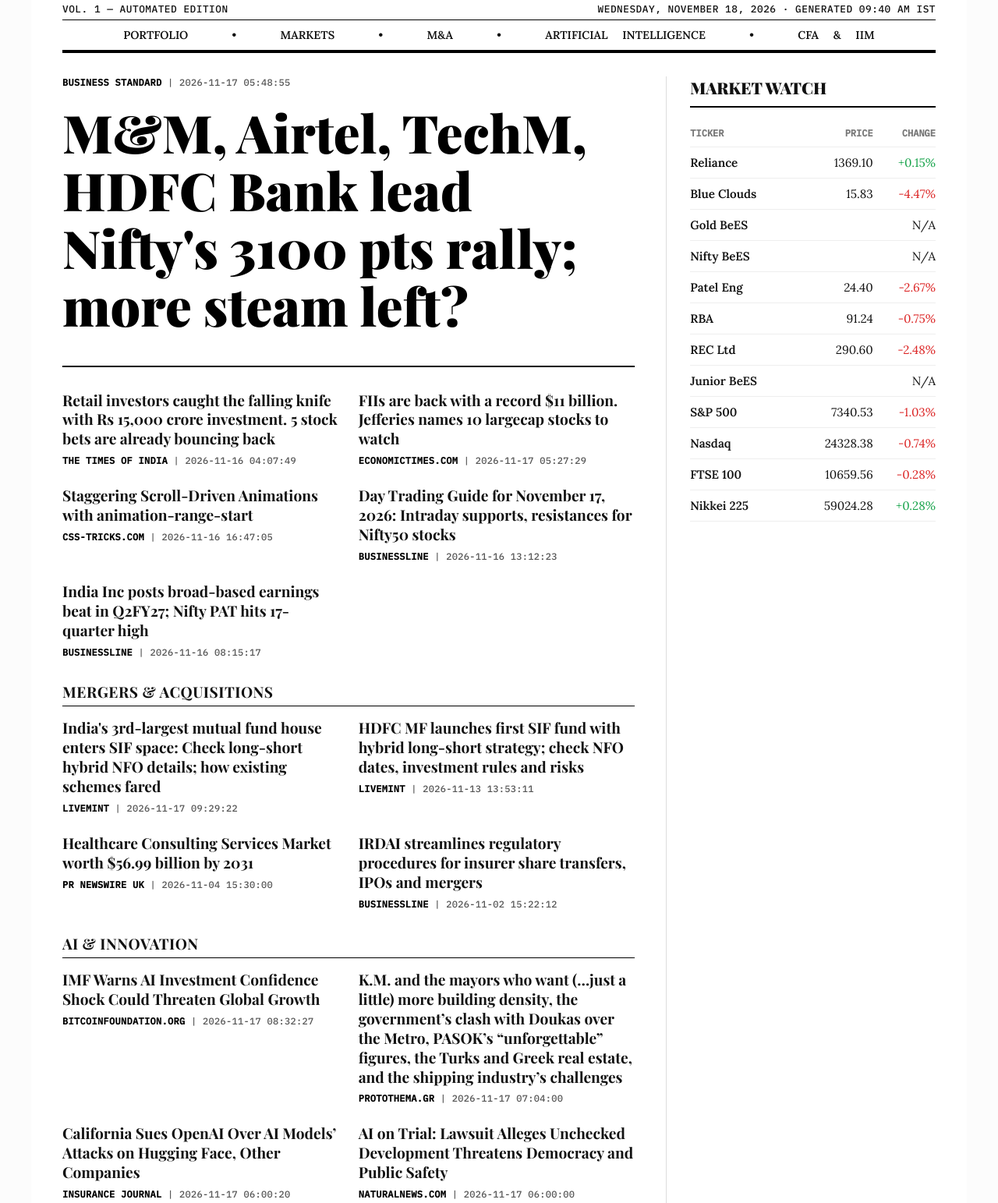
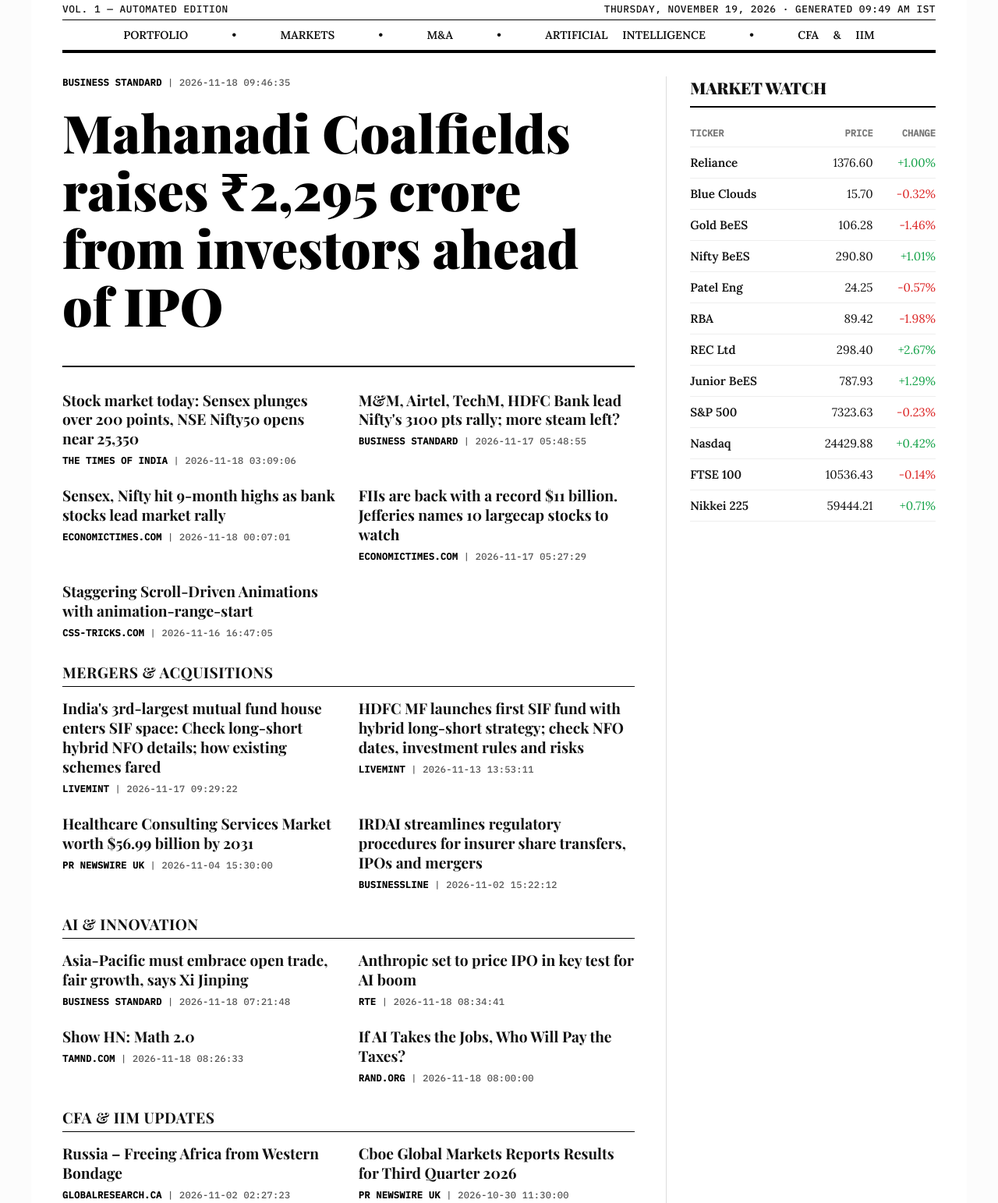
Before and after one commit to sagarry424-oss/daily-newspaper, a plain HTML site: page index.html in a window 1280 px wide. Shown: the part 186-1729 px from the top of the page at 78% size. Drawn offline with nearby package versions, Linux system fonts and the light colour scheme; a web font is replaced by a local one.

Commit message:
Automated daily newspaper update

```diff
--- a/index.html
+++ b/index.html
@@ -165,7 +165,7 @@
         </div>
         <div class="date-bar">
             <span>Vol. 1 — Automated Edition</span>
-            <span>Wednesday, November 18, 2026 · Generated 09:40 AM IST</span>
+            <span>Thursday, November 19, 2026 · Generated 09:49 AM IST</span>
         </div>
         <div class="nav-bar">
             PORTFOLIO &nbsp; • &nbsp; MARKETS &nbsp; • &nbsp; M&amp;A &nbsp; • &nbsp; ARTIFICIAL INTELLIGENCE &nbsp; • &nbsp; CFA &amp; IIM
@@ -176,15 +176,25 @@
             <div class="main-content">
 
                 <div class="lead-story">
-                    <p class="meta"><strong>Business Standard</strong> | 2026-11-17 05:48:55</p>
-                    <h2><a href="https://www.business-standard.com/markets/news/m-m-airtel-techm-hdfc-bank-lead-nifty-s-3100-pts-rally-more-steam-left-126111700263_1.html" target="_blank">M&M, Airtel, TechM, HDFC Bank lead Nifty's 3100 pts rally; more steam left?</a></h2>
+                    <p class="meta"><strong>Business Standard</strong> | 2026-11-18 09:46:35</p>
+                    <h2><a href="https://www.business-standard.com/companies/news/mahanadi-coalfields-raises-2-295-crore-from-investors-ahead-of-ipo-126111800582_1.html" target="_blank">Mahanadi Coalfields raises ₹2,295 crore from investors ahead of IPO</a></h2>
                 </div>
 
                 <div class="articles-grid">
 
         <div class='article'>
-            <h3><a href='https://economictimes.indiatimes.com/markets/stocks/news/retail-investors-caught-the-falling-knife-with-rs-15000-crore-investment-5-stock-bets-are-already-bouncing-back/articleshow/135872391.cms' target='_blank'>Retail investors caught the falling knife with Rs 15,000 crore investment. 5 stock bets are already bouncing back</a></h3>
-            <p class='meta'><strong>The Times of India</strong> | 2026-11-16 04:07:49</p>
+            <h3><a href='https://timesofindia.indiatimes.com/business/india-business/sensex-stock-market-today-18-november-2026-live-updates-nse-bse-gift-nifty-50-top-gainers-losers-mcx-stocks-in-focus-market-news/liveblog/135947076.cms' target='_blank'>Stock market today: Sensex plunges over 200 points, NSE Nifty50 opens near 25,350</a></h3>
+            <p class='meta'><strong>The Times of India</strong> | 2026-11-18 03:09:06</p>
+        </div>
+
+        <div class='article'>
+            <h3><a href='https://www.business-standard.com/markets/news/m-m-airtel-techm-hdfc-bank-lead-nifty-s-3100-pts-rally-more-steam-left-126111700263_1.html' target='_blank'>M&M, Airtel, TechM, HDFC Bank lead Nifty's 3100 pts rally; more steam left?</a></h3>
+            <p class='meta'><strong>Business Standard</strong> | 2026-11-17 05:48:55</p>
+        </div>
+
+        <div class='article'>
+            <h3><a href='https://m.economictimes.com/markets/stocks/news/sensex-nifty-hit-9-month-highs-as-bank-stocks-lead-market-rally/articleshow/135943938.cms' target='_blank'>Sensex, Nifty hit 9-month highs as bank stocks lead market rally</a></h3>
+            <p class='meta'><strong>Economictimes.com</strong> | 2026-11-18 00:07:01</p>
         </div>
 
         <div class='article'>
@@ -195,16 +205,6 @@
         <div class='article'>
             <h3><a href='https://css-tricks.com/staggering-scroll-driven-animations-with-animation-range-start/' target='_blank'>Staggering Scroll-Driven Animations with animation-range-start</a></h3>
             <p class='meta'><strong>Css-tricks.com</strong> | 2026-11-16 16:47:05</p>
-        </div>
-
-        <div class='article'>
-            <h3><a href='https://www.thehindubusinessline.com/portfolio/day-trading-guide/day-trading-guide-for-november-17/article71708055.ece' target='_blank'>Day Trading Guide for November 17, 2026: Intraday supports, resistances for Nifty50 stocks</a></h3>
-            <p class='meta'><strong>BusinessLine</strong> | 2026-11-16 13:12:23</p>
-        </div>
-
-        <div class='article'>
-            <h3><a href='https://www.thehindubusinessline.com/markets/india-inc-posts-broad-based-earnings-beat-in-q2fy27-nifty-pat-hits-17-quarter-high/article71707196.ece' target='_blank'>India Inc posts broad-based earnings beat in Q2FY27; Nifty PAT hits 17-quarter high</a></h3>
-            <p class='meta'><strong>BusinessLine</strong> | 2026-11-16 08:15:17</p>
         </div>
 
                 </div>
@@ -238,23 +238,23 @@
                 <div class="articles-grid">
 
         <div class='article'>
-            <h3><a href='https://bitcoinfoundation.org/news/ai/imf-warns-ai-investment-confidence-shock-could-threaten-global-growth/' target='_blank'>IMF Warns AI Investment Confidence Shock Could Threaten Global Growth</a></h3>
-            <p class='meta'><strong>Bitcoinfoundation.org</strong> | 2026-11-17 08:32:27</p>
+            <h3><a href='https://www.business-standard.com/world-news/asia-pacific-must-embrace-open-trade-fair-growth-says-xi-jinping-126111800352_1.html' target='_blank'>Asia-Pacific must embrace open trade, fair growth, says Xi Jinping</a></h3>
+            <p class='meta'><strong>Business Standard</strong> | 2026-11-18 07:21:48</p>
         </div>
 
         <div class='article'>
-            <h3><a href='https://en.protothema.gr/2026/11/17/k-m-and-the-mayors-who-want-just-a-little-more-building-density-the-governments-clash-with-doukas-over-the-metro-pasoks-unforgettable-figures-the-tur/' target='_blank'>K.M. and the mayors who want (…just a little) more building density, the government’s clash with Doukas over the Metro, PASOK’s “unforgettable” figures, the Turks and Greek real estate, and the shipping industry’s challenges</a></h3>
-            <p class='meta'><strong>Protothema.gr</strong> | 2026-11-17 07:04:00</p>
+            <h3><a href='https://www.rte.ie/news/business/2026/1118/1599642-anthropic-set-to-price-ipo/' target='_blank'>Anthropic set to price IPO in key test for AI boom</a></h3>
+            <p class='meta'><strong>RTE</strong> | 2026-11-18 08:34:41</p>
         </div>
 
         <div class='article'>
-            <h3><a href='https://www.insurancejournal.com/news/west/2026/11/17/892762.htm' target='_blank'>California Sues OpenAI Over AI Models’ Attacks on Hugging Face, Other Companies</a></h3>
-            <p class='meta'><strong>Insurance Journal</strong> | 2026-11-17 06:00:20</p>
+            <h3><a href='https://math2.tamnd.com/areas/' target='_blank'>Show HN: Math 2.0</a></h3>
+            <p class='meta'><strong>Tamnd.com</strong> | 2026-11-18 08:26:33</p>
         </div>
 
         <div class='article'>
-            <h3><a href='https://www.naturalnews.com/2026-11-17-ai-trial-unchecked-development-threatens-democracy-public-safety.html' target='_blank'>AI on Trial: Lawsuit Alleges Unchecked Development Threatens Democracy and Public Safety</a></h3>
-            <p class='meta'><strong>Naturalnews.com</strong> | 2026-11-17 06:00:00</p>
+            <h3><a href='https://www.rand.org/pubs/research_briefs/RBA4392-3.html' target='_blank'>If AI Takes the Jobs, Who Will Pay the Taxes?</a></h3>
+            <p class='meta'><strong>Rand.org</strong> | 2026-11-18 08:00:00</p>
         </div>
 
                 </div>
@@ -300,56 +300,74 @@
 
         <tr>
             <td class='ticker-name'>Reliance</td>
-            <td class='price'>1369.10</td>
-            <td class='change' style='color:#16a34a'>+0.15%</td>
+            <td class='price'>1376.60</td>
+            <td class='change' style='color:#16a34a'>+1.00%</td>
         </tr>
 
         <tr>
             <td class='ticker-name'>Blue Clouds</td>
-            <td class='price'>15.83</td>
-            <td class='change' style='color:#dc2626'>-4.47%</td>
+            <td class='price'>15.70</td>
+            <td class='change' style='color:#dc2626'>-0.32%</td>
         </tr>
-        <tr><td class='ticker-name'>Gold BeES</td><td colspan='2' class='price'>N/A</td></tr><tr><td class='ticker-name'>Nifty BeES</td><td colspan='2' class='price'>N/A</td></tr>
+
+        <tr>
+            <td class='ticker-name'>Gold BeES</td>
+            <td class='price'>106.28</td>
+            <td class='change' style='color:#dc2626'>-1.46%</td>
+        </tr>
+
+        <tr>
+            <td class='ticker-name'>Nifty BeES</td>
+            <td class='price'>290.80</td>
+            <td class='change' style='color:#16a34a'>+1.01%</td>
+        </tr>
+
         <tr>
             <td class='ticker-name'>Patel Eng</td>
-            <td class='price'>24.40</td>
-            <td class='change' style='color:#dc2626'>-2.67%</td>
+            <td class='price'>24.25</td>
+            <td class='change' style='color:#dc2626'>-0.57%</td>
         </tr>
 
         <tr>
             <td class='ticker-name'>RBA</td>
-            <td class='price'>91.24</td>
-            <td class='change' style='color:#dc2626'>-0.75%</td>
+            <td class='price'>89.42</td>
+            <td class='change' style='color:#dc2626'>-1.98%</td>
         </tr>
 
         <tr>
             <td class='ticker-name'>REC Ltd</td>
-            <td class='price'>290.60</td>
-            <td class='change' style='color:#dc2626'>-2.48%</td>
+            <td class='price'>298.40</td>
+            <td class='change' style='color:#16a34a'>+2.67%</td>
         </tr>
-        <tr><td class='ticker-name'>Junior BeES</td><td colspan='2' class='price'>N/A</td></tr>
+
+        <tr>
+            <td class='ticker-name'>Junior BeES</td>
+            <td class='price'>787.93</td>
+            <td class='change' style='color:#16a34a'>+1.29%</td>
+        </tr>
+
         <tr>
             <td class='ticker-name'>S&P 500</td>
-            <td class='price'>7340.53</td>
-            <td class='change' style='color:#dc2626'>-1.03%</td>
+            <td class='price'>7323.63</td>
+            <td class='change' style='color:#dc2626'>-0.23%</td>
         </tr>
 
         <tr>
             <td class='ticker-name'>Nasdaq</td>
-            <td class='price'>24328.38</td>
-            <td class='change' style='color:#dc2626'>-0.74%</td>
+            <td class='price'>24429.88</td>
+            <td class='change' style='color:#16a34a'>+0.42%</td>
         </tr>
 
         <tr>
             <td class='ticker-name'>FTSE 100</td>
-            <td class='price'>10659.56</td>
-            <td class='change' style='color:#dc2626'>-0.28%</td>
+            <td class='price'>10536.43</td>
+            <td class='change' style='color:#dc2626'>-0.14%</td>
         </tr>
 
         <tr>
             <td class='ticker-name'>Nikkei 225</td>
-            <td class='price'>59024.28</td>
-            <td class='change' style='color:#16a34a'>+0.28%</td>
+            <td class='price'>59444.21</td>
+            <td class='change' style='color:#16a34a'>+0.71%</td>
         </tr>
 
                     </tbody>
```
